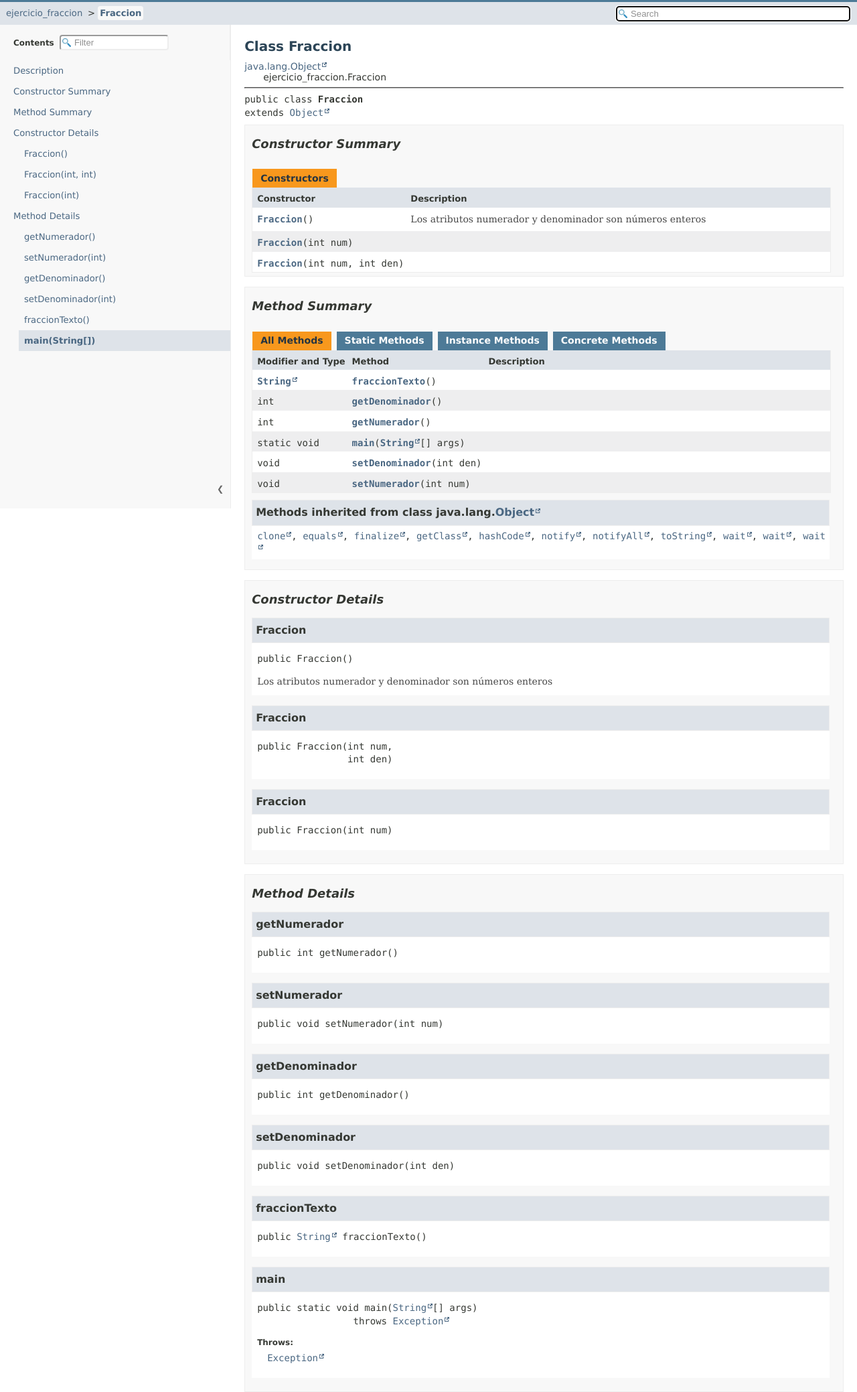
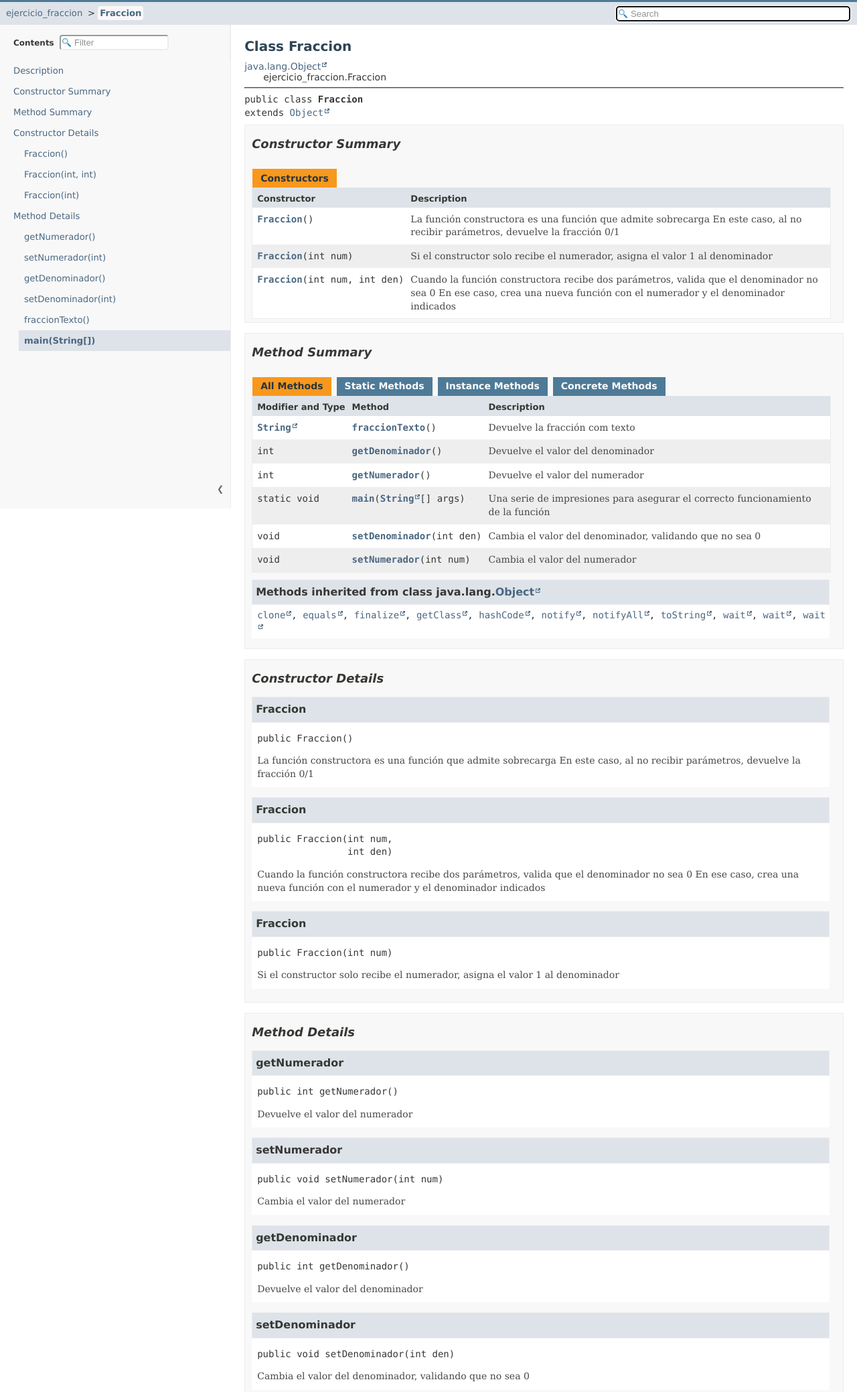
Before and after one commit to davi0217/Ejercicio_fraccion_ds, a plain HTML site: page doc/ejercicio_fraccion/Fraccion.html in a window 1280 px wide. Shown: the part 41-2119 px from the top of the page at 67% size. Drawn offline with Linux system fonts and the light colour scheme.

Commit message:
nueva correccion javadoc
Corregimos las indicaciones necesarias para elaborar un javadoc

```diff
--- a/doc/ejercicio_fraccion/Fraccion.html
+++ b/doc/ejercicio_fraccion/Fraccion.html
@@ -1,7 +1,7 @@
 <!DOCTYPE HTML>
 <html lang="es">
 <head>
-<!-- Generated by javadoc (23) on Sat Jan 25 11:56:05 CET 2025 -->
+<!-- Generated by javadoc (23) on Sat Jan 25 12:06:17 CET 2025 -->
 <title>Fraccion</title>
 <meta name="viewport" content="width=device-width, initial-scale=1">
 <meta http-equiv="Content-Type" content="text/html; charset=utf-8">
@@ -109,13 +109,21 @@ loadScripts(document, 'script');</script>
 <div class="table-header col-last">Description</div>
 <div class="col-constructor-name even-row-color"><code><a href="#%3Cinit%3E()" class="member-name-link">Fraccion</a>()</code></div>
 <div class="col-last even-row-color">
-<div class="block">Los atributos numerador y denominador son números enteros</div>
+<div class="block">La función constructora es una función que admite sobrecarga
+ En este caso, al no recibir parámetros, devuelve la fracción 0/1</div>
 </div>
 <div class="col-constructor-name odd-row-color"><code><a href="#%3Cinit%3E(int)" class="member-name-link">Fraccion</a><wbr>(int&nbsp;num)</code></div>
-<div class="col-last odd-row-color">&nbsp;</div>
+<div class="col-last odd-row-color">
+<div class="block">Si el constructor solo recibe el numerador, asigna el valor 1 al denominador</div>
+</div>
 <div class="col-constructor-name even-row-color"><code><a href="#%3Cinit%3E(int,int)" class="member-name-link">Fraccion</a><wbr>(int&nbsp;num,
  int&nbsp;den)</code></div>
-<div class="col-last even-row-color">&nbsp;</div>
+<div class="col-last even-row-color">
+<div class="block">Cuando la función constructora recibe dos parámetros, valida que el
+ denominador no sea 0
+ En ese caso, crea una nueva función con el numerador y el denominador
+ indicados</div>
+</div>
 </div>
 </section>
 </li>
@@ -132,22 +140,35 @@ loadScripts(document, 'script');</script>
 <div class="table-header col-last">Description</div>
 <div class="col-first even-row-color method-summary-table method-summary-table-tab2 method-summary-table-tab4"><code><a href="https://docs.oracle.com/en/java/javase/23/docs/api/java.base/java/lang/String.html" title="class or interface in java.lang" class="external-link">String</a></code></div>
 <div class="col-second even-row-color method-summary-table method-summary-table-tab2 method-summary-table-tab4"><code><a href="#fraccionTexto()" class="member-name-link">fraccionTexto</a>()</code></div>
-<div class="col-last even-row-color method-summary-table method-summary-table-tab2 method-summary-table-tab4">&nbsp;</div>
+<div class="col-last even-row-color method-summary-table method-summary-table-tab2 method-summary-table-tab4">
+<div class="block">Devuelve la fracción com texto</div>
+</div>
 <div class="col-first odd-row-color method-summary-table method-summary-table-tab2 method-summary-table-tab4"><code>int</code></div>
 <div class="col-second odd-row-color method-summary-table method-summary-table-tab2 method-summary-table-tab4"><code><a href="#getDenominador()" class="member-name-link">getDenominador</a>()</code></div>
-<div class="col-last odd-row-color method-summary-table method-summary-table-tab2 method-summary-table-tab4">&nbsp;</div>
+<div class="col-last odd-row-color method-summary-table method-summary-table-tab2 method-summary-table-tab4">
+<div class="block">Devuelve el valor del denominador</div>
+</div>
 <div class="col-first even-row-color method-summary-table method-summary-table-tab2 method-summary-table-tab4"><code>int</code></div>
 <div class="col-second even-row-color method-summary-table method-summary-table-tab2 method-summary-table-tab4"><code><a href="#getNumerador()" class="member-name-link">getNumerador</a>()</code></div>
-<div class="col-last even-row-color method-summary-table method-summary-table-tab2 method-summary-table-tab4">&nbsp;</div>
+<div class="col-last even-row-color method-summary-table method-summary-table-tab2 method-summary-table-tab4">
+<div class="block">Devuelve el valor del numerador</div>
+</div>
 <div class="col-first odd-row-color method-summary-table method-summary-table-tab1 method-summary-table-tab4"><code>static void</code></div>
 <div class="col-second odd-row-color method-summary-table method-summary-table-tab1 method-summary-table-tab4"><code><a href="#main(java.lang.String%5B%5D)" class="member-name-link">main</a><wbr>(<a href="https://docs.oracle.com/en/java/javase/23/docs/api/java.base/java/lang/String.html" title="class or interface in java.lang" class="external-link">String</a>[]&nbsp;args)</code></div>
-<div class="col-last odd-row-color method-summary-table method-summary-table-tab1 method-summary-table-tab4">&nbsp;</div>
+<div class="col-last odd-row-color method-summary-table method-summary-table-tab1 method-summary-table-tab4">
+<div class="block">Una serie de impresiones para asegurar el correcto funcionamiento de la
+ función</div>
+</div>
 <div class="col-first even-row-color method-summary-table method-summary-table-tab2 method-summary-table-tab4"><code>void</code></div>
 <div class="col-second even-row-color method-summary-table method-summary-table-tab2 method-summary-table-tab4"><code><a href="#setDenominador(int)" class="member-name-link">setDenominador</a><wbr>(int&nbsp;den)</code></div>
-<div class="col-last even-row-color method-summary-table method-summary-table-tab2 method-summary-table-tab4">&nbsp;</div>
+<div class="col-last even-row-color method-summary-table method-summary-table-tab2 method-summary-table-tab4">
+<div class="block">Cambia el valor del denominador, validando que no sea 0</div>
+</div>
 <div class="col-first odd-row-color method-summary-table method-summary-table-tab2 method-summary-table-tab4"><code>void</code></div>
 <div class="col-second odd-row-color method-summary-table method-summary-table-tab2 method-summary-table-tab4"><code><a href="#setNumerador(int)" class="member-name-link">setNumerador</a><wbr>(int&nbsp;num)</code></div>
-<div class="col-last odd-row-color method-summary-table method-summary-table-tab2 method-summary-table-tab4">&nbsp;</div>
+<div class="col-last odd-row-color method-summary-table method-summary-table-tab2 method-summary-table-tab4">
+<div class="block">Cambia el valor del numerador</div>
+</div>
 </div>
 </div>
 </div>
@@ -170,7 +191,8 @@ loadScripts(document, 'script');</script>
 <h3>Fraccion</h3>
 <div class="horizontal-scroll">
 <div class="member-signature"><span class="modifiers">public</span>&nbsp;<span class="element-name">Fraccion</span>()</div>
-<div class="block">Los atributos numerador y denominador son números enteros</div>
+<div class="block">La función constructora es una función que admite sobrecarga
+ En este caso, al no recibir parámetros, devuelve la fracción 0/1</div>
 </div>
 </section>
 </li>
@@ -180,6 +202,10 @@ loadScripts(document, 'script');</script>
 <div class="horizontal-scroll">
 <div class="member-signature"><span class="modifiers">public</span>&nbsp;<span class="element-name">Fraccion</span><wbr><span class="parameters">(int&nbsp;num,
  int&nbsp;den)</span></div>
+<div class="block">Cuando la función constructora recibe dos parámetros, valida que el
+ denominador no sea 0
+ En ese caso, crea una nueva función con el numerador y el denominador
+ indicados</div>
 </div>
 </section>
 </li>
@@ -188,6 +214,7 @@ loadScripts(document, 'script');</script>
 <h3>Fraccion</h3>
 <div class="horizontal-scroll">
 <div class="member-signature"><span class="modifiers">public</span>&nbsp;<span class="element-name">Fraccion</span><wbr><span class="parameters">(int&nbsp;num)</span></div>
+<div class="block">Si el constructor solo recibe el numerador, asigna el valor 1 al denominador</div>
 </div>
 </section>
 </li>
@@ -204,6 +231,7 @@ loadScripts(document, 'script');</script>
 <h3>getNumerador</h3>
 <div class="horizontal-scroll">
 <div class="member-signature"><span class="modifiers">public</span>&nbsp;<span class="return-type">int</span>&nbsp;<span class="element-name">getNumerador</span>()</div>
+<div class="block">Devuelve el valor del numerador</div>
 </div>
 </section>
 </li>
@@ -212,6 +240,7 @@ loadScripts(document, 'script');</script>
 <h3>setNumerador</h3>
 <div class="horizontal-scroll">
 <div class="member-signature"><span class="modifiers">public</span>&nbsp;<span class="return-type">void</span>&nbsp;<span class="element-name">setNumerador</span><wbr><span class="parameters">(int&nbsp;num)</span></div>
+<div class="block">Cambia el valor del numerador</div>
 </div>
 </section>
 </li>
@@ -220,6 +249,7 @@ loadScripts(document, 'script');</script>
 <h3>getDenominador</h3>
 <div class="horizontal-scroll">
 <div class="member-signature"><span class="modifiers">public</span>&nbsp;<span class="return-type">int</span>&nbsp;<span class="element-name">getDenominador</span>()</div>
+<div class="block">Devuelve el valor del denominador</div>
 </div>
 </section>
 </li>
@@ -228,6 +258,7 @@ loadScripts(document, 'script');</script>
 <h3>setDenominador</h3>
 <div class="horizontal-scroll">
 <div class="member-signature"><span class="modifiers">public</span>&nbsp;<span class="return-type">void</span>&nbsp;<span class="element-name">setDenominador</span><wbr><span class="parameters">(int&nbsp;den)</span></div>
+<div class="block">Cambia el valor del denominador, validando que no sea 0</div>
 </div>
 </section>
 </li>
@@ -236,6 +267,7 @@ loadScripts(document, 'script');</script>
 <h3>fraccionTexto</h3>
 <div class="horizontal-scroll">
 <div class="member-signature"><span class="modifiers">public</span>&nbsp;<span class="return-type"><a href="https://docs.oracle.com/en/java/javase/23/docs/api/java.base/java/lang/String.html" title="class or interface in java.lang" class="external-link">String</a></span>&nbsp;<span class="element-name">fraccionTexto</span>()</div>
+<div class="block">Devuelve la fracción com texto</div>
 </div>
 </section>
 </li>
@@ -245,6 +277,8 @@ loadScripts(document, 'script');</script>
 <div class="horizontal-scroll">
 <div class="member-signature"><span class="modifiers">public static</span>&nbsp;<span class="return-type">void</span>&nbsp;<span class="element-name">main</span><wbr><span class="parameters">(<a href="https://docs.oracle.com/en/java/javase/23/docs/api/java.base/java/lang/String.html" title="class or interface in java.lang" class="external-link">String</a>[]&nbsp;args)</span>
                  throws <span class="exceptions"><a href="https://docs.oracle.com/en/java/javase/23/docs/api/java.base/java/lang/Exception.html" title="class or interface in java.lang" class="external-link">Exception</a></span></div>
+<div class="block">Una serie de impresiones para asegurar el correcto funcionamiento de la
+ función</div>
 <dl class="notes">
 <dt>Throws:</dt>
 <dd><code><a href="https://docs.oracle.com/en/java/javase/23/docs/api/java.base/java/lang/Exception.html" title="class or interface in java.lang" class="external-link">Exception</a></code></dd>
```
Also changed, not shown: doc/allclasses-index.html (+1 -1 lines), doc/allpackages-index.html (+1 -1 lines), doc/ejercicio_fraccion/package-summary.html (+1 -1 lines), doc/ejercicio_fraccion/package-tree.html (+1 -1 lines), doc/help-doc.html (+1 -1 lines), doc/index-all.html (+31 -10 lines), doc/index.html (+1 -1 lines), doc/overview-tree.html (+1 -1 lines), doc/search.html (+1 -1 lines), 1 other file.
